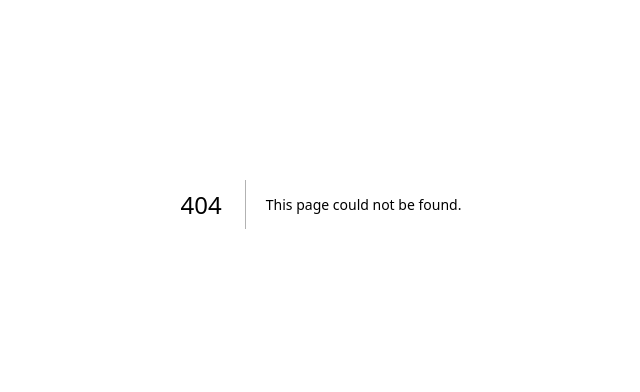
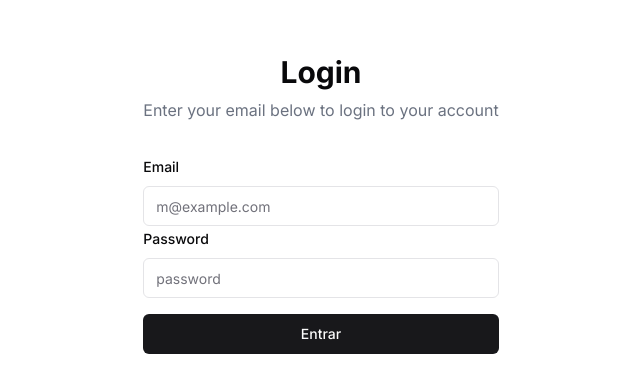
Before and after one commit to imViniciuuss/processo-seletivo, a Next.js app in the folder frontend/: page /auth/login in a window 1280 px wide. Before the commit this address had no page. Shown: the part 196-588 px from the top of the page, without its empty margins (319-959 px from the left). Built offline with nearby package versions, Linux system fonts and the light colour scheme.

Commit message:
:sparkles: add pages

```diff
--- /dev/null
+++ b/frontend/app/auth/_components/login-auth-form.tsx
@@ -0,0 +1,73 @@
+'use client'
+
+import { Button } from '@/components/ui/button'
+import { Input } from '@/components/ui/input'
+import { Label } from '@/components/ui/label'
+import {useToast } from '@/components/ui/use-toast'
+import { signIn } from 'next-auth/react'
+import { useRouter } from 'next/navigation'
+import React from 'react'
+import { useForm } from 'react-hook-form'
+
+export default function UserLoginForm() {
+  const router = useRouter();
+  const { toast } = useToast()
+  const form = useForm()
+
+  const handleSubmit = form.handleSubmit(async (data) => {
+    try {
+      const res = await signIn<'credentials'>('credentials', {
+      ...data,
+      redirect: false,
+    })
+
+    if(res?.error){
+      toast({
+        title: 'Error!',
+        description: 'Credenciais invalidas.',
+      })
+    } else {
+      router.push('/')
+    }
+    } catch (error) {
+      toast({
+        title: 'Error!',
+        description: 'Algo deu errado.',
+      })
+    }
+  })
+
+  return (
+    <div className="mx-auto max-w-sm space-y-8">
+      <div className="space-y-2 text-center">
+        <h1 className="text-3xl font-bold">Login</h1>
+        <p className="text-gray-500 dark:text-gray-400">
+          Enter your email below to login to your account
+        </p>
+      </div>
+      <form onSubmit={handleSubmit} className="space-y-4">
+        <div className="space-y-2">
+          <Label htmlFor="email">Email</Label>
+          <Input
+            id="email"
+            placeholder="m@example.com"
+            required
+            type="email"
+            {...form.register('email')}
+          />
+          <Label htmlFor="password">Password</Label>
+          <Input
+            id="password"
+            placeholder="password"
+            required
+            type="password"
+            {...form.register('password')}
+          />
+        </div>
+        <Button className="w-full" type="submit">
+          Entrar
+        </Button>
+      </form>
+    </div>
+  )
+}
--- /dev/null
+++ b/frontend/app/auth/login/page.tsx
@@ -0,0 +1,10 @@
+import React from 'react'
+import UserLoginForm from '../_components/login-auth-form'
+
+export default function LoginPage() {
+  return (
+    <div className='h-screen flex items-center justify-center'>
+      <UserLoginForm />
+    </div>
+  )
+}
--- a/frontend/app/layout.tsx
+++ b/frontend/app/layout.tsx
@@ -1,6 +1,7 @@
 import type { Metadata } from "next";
 import { Inter } from "next/font/google";
 import "/styles/globals.css";
+import { Toaster } from "@/components/ui/toaster";
 
 const inter = Inter({ subsets: ["latin"] });
 
@@ -16,7 +17,10 @@ export default function RootLayout({
 }>) {
   return (
     <html lang="en">
-      <body className={inter.className}>{children}</body>
+      <body className={`${inter.className} bg-white/50`}>
+        {children}
+        <Toaster />
+      </body>
     </html>
   );
 }
--- a/frontend/app/page.tsx
+++ b/frontend/app/page.tsx
@@ -1,7 +1,18 @@
+import BtnLogout from "@/components/logout";
+import { Button } from "@/components/ui/button";
+import { auth } from "@/services/auth";
+import { signOut, useSession } from "next-auth/react";
 import Image from "next/image";
 
-export default function Home() {
+export default async function Home() {
+  const session = await auth()
+
+
+
   return (
-    <h1>Olá Mundo!</h1>
+    <>
+      <h1>{session?.user.email}</h1>
+      <BtnLogout />
+    </>
   );
 }
```
